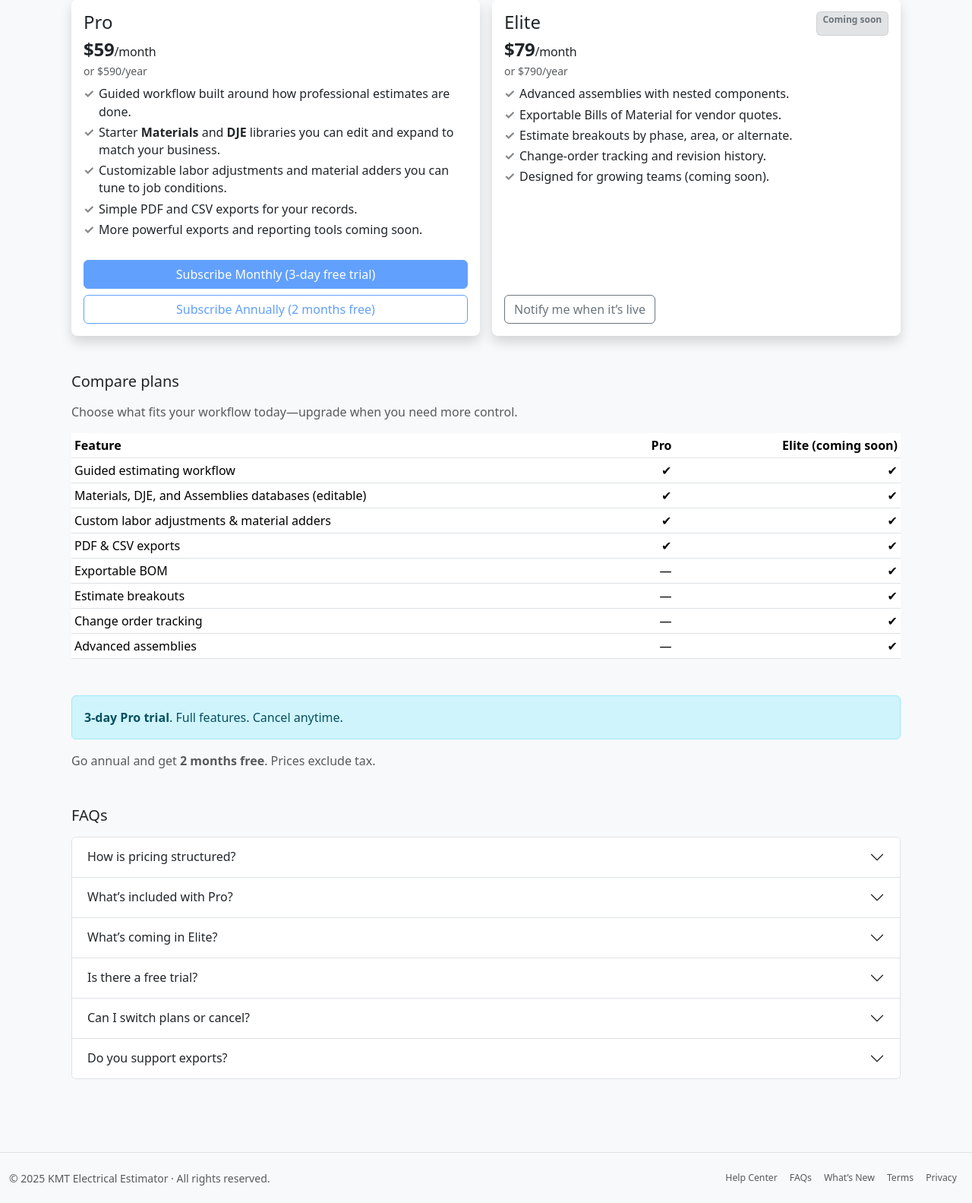
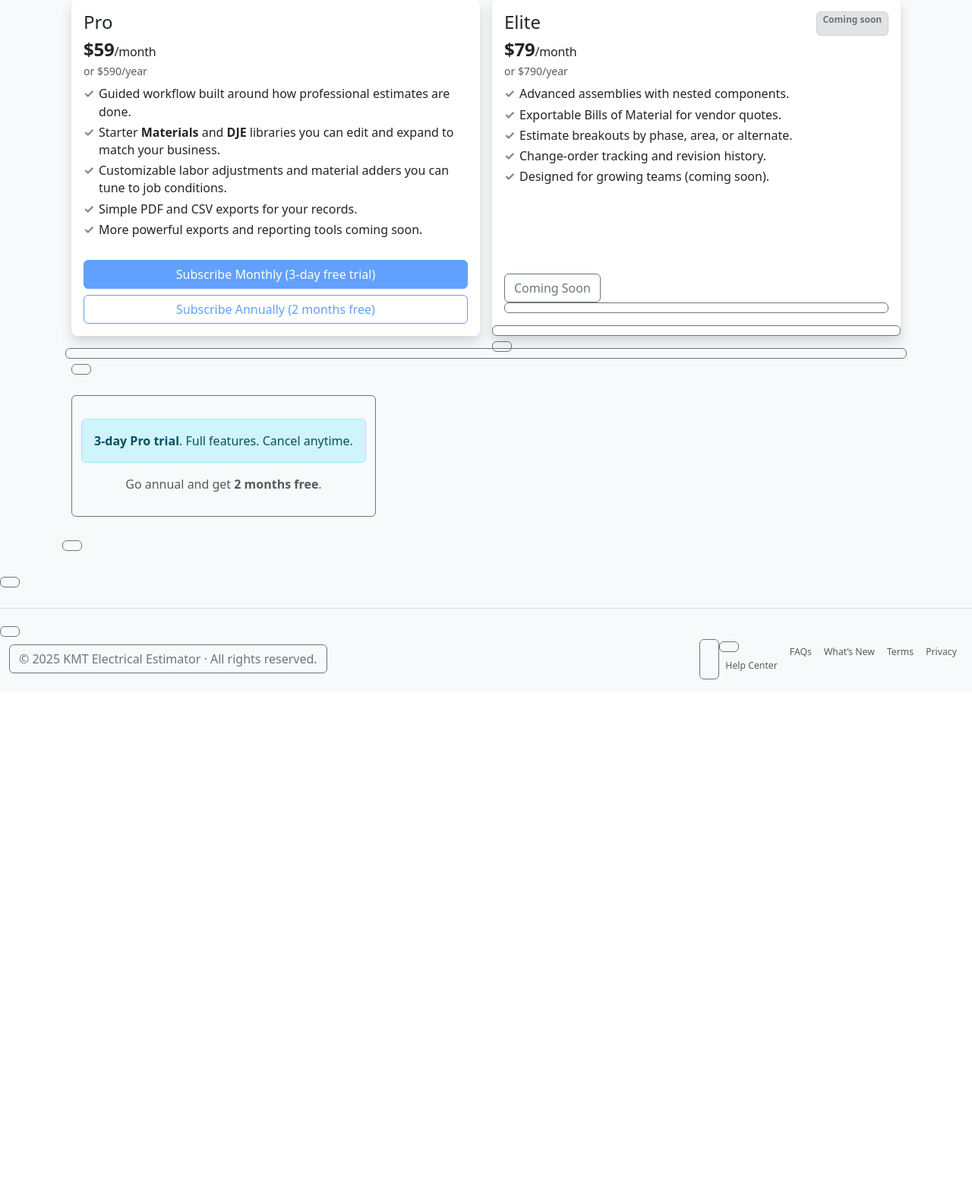
Before and after one commit to swh7930/electrical-estimator-saas, a Flask app: page /pricing in a window 1280 px wide. Shown: the part 409-1992 px from the top of the page at 76% size. After the commit the page ends 1303 px from the top, so only its background shows below. Run offline with Flask 3, Linux system fonts and the light colour scheme; parts of the project's set-up code (start-up, migrations or seed data) failed here and were passed over; some libraries are stand-ins or nearby versions.

Commit message:
pricing: minimalize page (HTML-only)
• Hide bullets, Compare, and FAQs via d-none; keep IDs/Jinja intact • Change Elite CTA to disabled 'Coming Soon' button (preserve id=eliteNotifyCta)

```diff
--- a/app/templates/pricing.html
+++ b/app/templates/pricing.html
@@ -56,7 +56,7 @@
               <div class="fs-4 fw-semibold">$59<span class="fs-6 fw-normal">/month</span></div>
               <div class="text-muted small">or $590/year</div>
             </div>
-            <ul class="list-unstyled mb-4">
+            <ul class="list-unstyled mb-4" aria-hidden="true">
               <li class="mb-1">Guided workflow built around how professional estimates are done.</li>
               <li class="mb-1">Starter <strong>Materials</strong> and <strong>DJE</strong> libraries you can edit and expand to match your business.</li>
               <li class="mb-1">Customizable labor adjustments and material adders you can tune to job conditions.</li>
@@ -105,7 +105,7 @@
               <div class="fs-4 fw-semibold">$79<span class="fs-6 fw-normal">/month</span></div>
               <div class="text-muted small">or $790/year</div>
             </div>
-            <ul class="list-unstyled mb-4">
+            <ul class="list-unstyled mb-4" aria-hidden="true">
               <li class="mb-1">Advanced assemblies with nested components.</li>
               <li class="mb-1">Exportable Bills of Material for vendor quotes.</li>
               <li class="mb-1">Estimate breakouts by phase, area, or alternate.</li>
@@ -114,7 +114,7 @@
             </ul>
 
             <div class="mt-auto">
-              <a id="eliteNotifyCta" href="{{ url_for('main.feedback_get') }}?topic=elite" class="btn btn-outline-secondary">Notify me when it’s live</a>
+              <a id="eliteNotifyCta" type="button" disabled class="btn btn-outline-secondary">Coming Soon</button>
             </div>
           </div>
         </div>
@@ -124,7 +124,7 @@
   </section>
 
   <!-- Comparison (Option 2 – 4-row table) -->
-  <section class="pricing-compare my-5">
+  <section class="pricing-compare my-5 d-none" aria-hidden="true">
     <h3 class="h5 mb-3">Compare plans</h3>
     <p class="text-muted mb-3">Choose what fits your workflow today—upgrade when you need more control.</p>
     <div class="table-responsive table-scroll">
@@ -189,13 +189,13 @@
         <div class="alert alert-info mb-3" role="alert">
           <strong>3‑day Pro trial</strong>. Full features. Cancel anytime.
         </div>
-        <p class="text-muted mb-0">Go annual and get <strong>2 months free</strong>. Prices exclude tax.</p>
+        <p class="text-muted mb-0">Go annual and get <strong>2 months free</strong>.</p>
       </div>
     </div>
   </section>
 
   <!-- FAQs -->
-  <section class="pricing-faqs my-5">
+  <section class="pricing-faqs my-5 d-none" aria-hidden="true">
     <h3 class="h5 mb-3">FAQs</h3>
     <div class="accordion" id="pricingFaqs">
       <div class="accordion-item">
```
